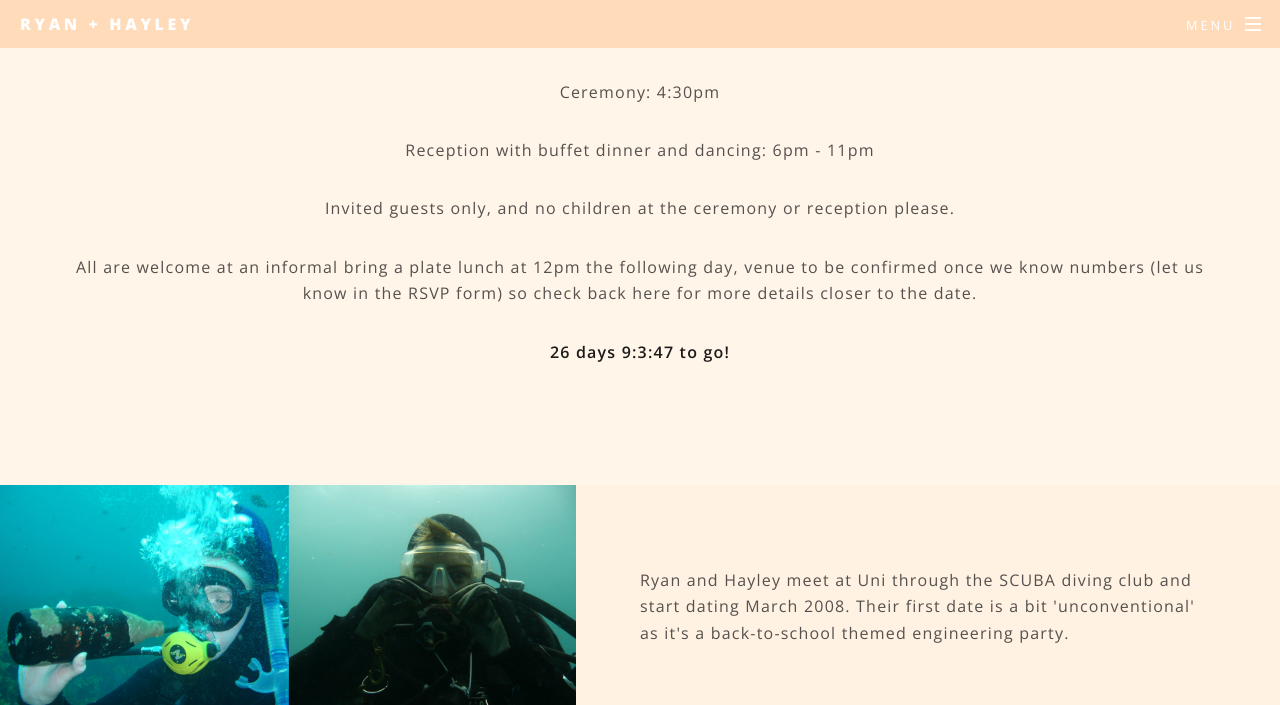
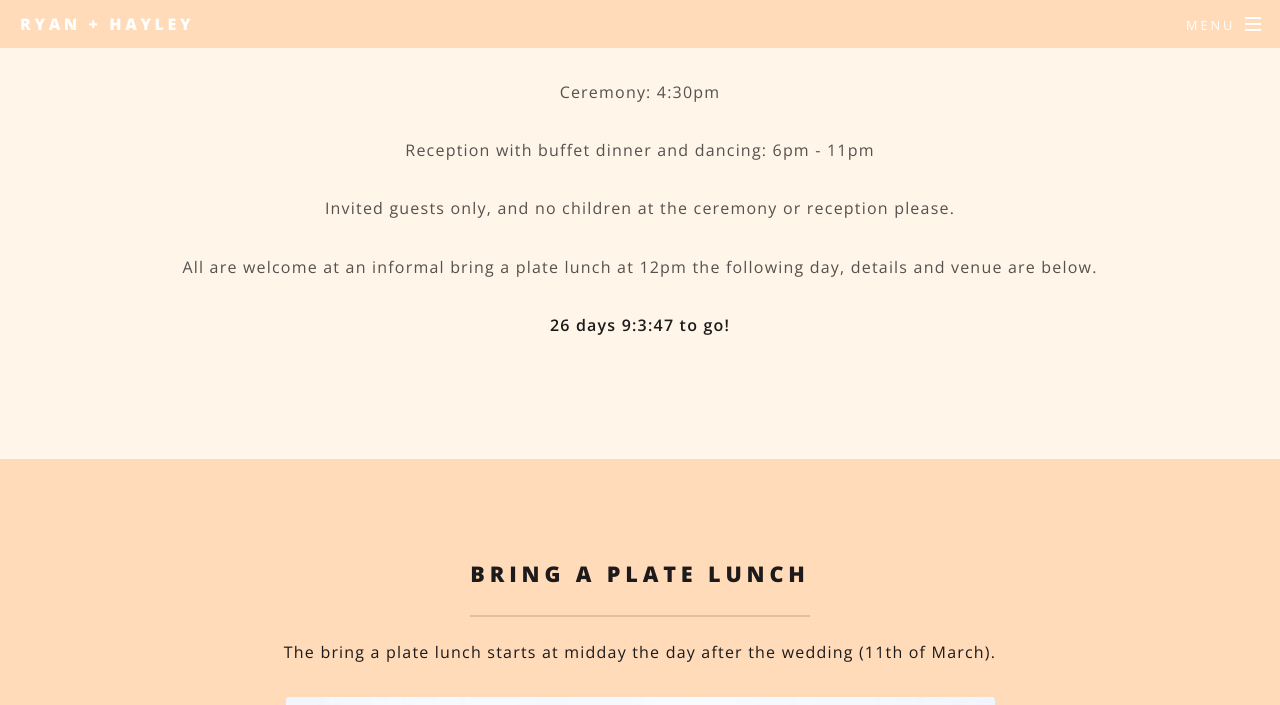
Before and after one commit to ryanmccardle/weddingwebsite, a Jekyll site: the page built from index.html, in a window 1280 px wide and 900 px high, scrolled down 1203 px, cut to the strip 0-705 px from the top of the window. Built offline with Jekyll 4.4.1, drawn with Linux system fonts in a browser that asks for light colours; some of the changed text lies outside the part shown.

Commit message:
Added lunch details

```diff
--- a/_includes/sections/intro.html
+++ b/_includes/sections/intro.html
@@ -14,7 +14,7 @@
 
   <p>Invited guests only, and no children at the ceremony or reception please.</p>
 
-  <p>All are welcome at an informal bring a plate lunch at 12pm the following day, venue to be confirmed once we know numbers (let us know in the RSVP form) so check back here for more details closer to the date.</p>
+  <p>All are welcome at an informal bring a plate lunch at 12pm the following day, details and venue are below.</p>
 
     <b id="countdown"></b>
   </header>
--- /dev/null
+++ b/_includes/sections/lunch.html
@@ -0,0 +1,16 @@
+<div class="inner">
+  <header class="major">
+  <h2>Bring a plate lunch</h2>
+
+  <p>The bring a plate lunch starts at midday the day after the wedding (11th of March).</p>
+
+  <div class="image">
+    <img src="images/outhwaitehall.jpg" alt=""/>
+  </div>
+
+  <p>The venue is Outhwaite hall, located in Outhwaite park at the corner of Park Road and Grafton Road (<a href="https://goo.gl/maps/eaDUZzs37PK2">google maps link</a>). Grafton train station is a very short walk away if you want to take the train. There is a limited number of off street parks which we can use, and on a Sunday there should also be parking in the surrounding streets. The hall has a kitchette with a fridge and hot water (no cooking elements), and a toilet.</p>
+
+  <p>The park surrounding the hall is lovely so feel free to bring a picnic blanket and hope for sunny weather, but there is also seating inside. There is also a decent playground for the young (or young at heart).</p>
+
+  </header>
+</div>
--- a/_sass/libs/_vars.scss
+++ b/_sass/libs/_vars.scss
@@ -88,10 +88,10 @@
 		),
 
 		accent3: (
-			bg:				#00f0ff,
-			fg-bold:		#ffffff,
-			fg:				mix(#00f0ff, #ffffff, 25%),
-			fg-light:		mix(#00f0ff, #ffffff, 40%),
+			bg:				#1C1A1A,
+			fg-bold:		#1C1A1A,
+			fg:				#1C1A1A,
+			fg-light:		#1C1A1A,
 			border:			rgba(0,0,0,0.125),
 			border-bg:		rgba(255,255,255,0.075),
 			border2:		rgba(0,0,0,0.25),
--- a/css/main.scss
+++ b/css/main.scss
@@ -1272,6 +1272,7 @@ $baseurl: '{{ site.baseurl }}/images';
 		}
 
 		&.style2 {
+			@include wrapper(accent3);
 			background-color: #FFDBBA;
 		}
 
--- a/index.html
+++ b/index.html
@@ -11,6 +11,10 @@ layout: landing
 
 <section id="intro" class="wrapper style1 special">
   {% include sections/intro.html %}
+</section>
+
+<section id="lunch" class="wrapper style2 special">
+  {% include sections/lunch.html %}
 </section>
 
 <section id="couple" class="wrapper alt style1">
```
Also changed, not shown: images/outhwaitehall.jpg (added).
